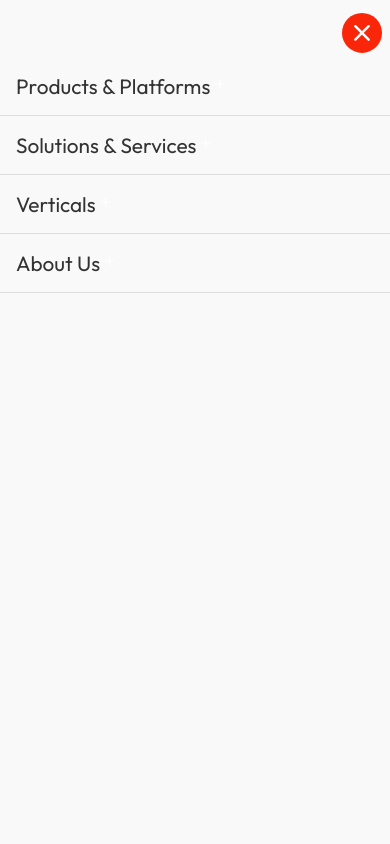
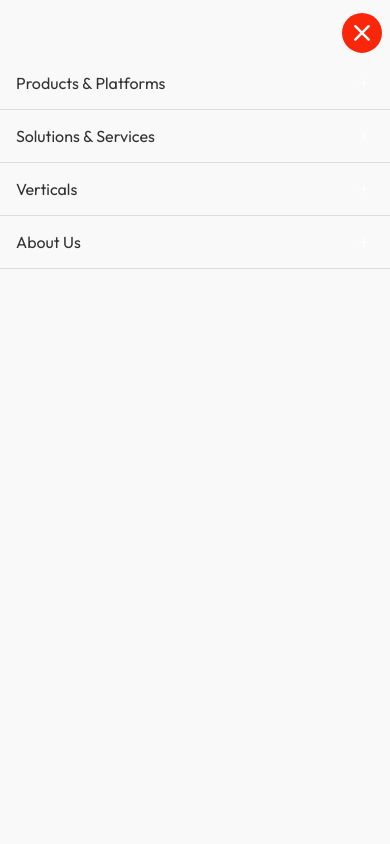
Before and after one commit to pandu255200/website-KT, a Next.js app: page /home in a window 390 px wide. Both pictures are taken after a click on the button 354 px from the left and 32 px from the top of the page. Shown: the top 844 px of the page. Built offline with nearby package versions, Linux system fonts and the light colour scheme; a web font is replaced by a local one.

Commit message:
adding changes to main

```diff
--- a/src/components/layout/footer/style.module.css
+++ b/src/components/layout/footer/style.module.css
@@ -127,70 +127,3 @@
     margin: auto;
   }
 }
-
-
-
-/* Default (already for desktops/laptops) */
-
-/* For screens up to 480px */
-@media (max-width: 480px) {
-  .footer {
-    padding: 1.5rem 2rem; /* reduce padding */
-  }
-
-  .gridContainer {
-    grid-template-columns: repeat(2, 1fr); /* 2 columns */
-    gap: 2rem;
-    margin: 2rem 0;
-  }
-
-  .heading {
-    font-size: 1.2rem;
-    margin-bottom: 1rem;
-  }
-
-  .listItem {
-    font-size: 0.95rem;
-    width: auto; /* allow flexible width */
-  }
-
-  .lastRow {
-    grid-template-columns: 1fr; /* stack last row */
-    text-align: center;
-    gap: 1rem;
-  }
-
-  .lastRowColumn {
-    margin: 0.5rem 0;
-  }
-}
-
-/* For extra small screens up to 380px */
-@media (max-width: 380px) {
-  .footer {
-    padding: 0.5rem ;
-    margin-left: 40px; /* even smaller padding */
-  }
-
-  .gridContainer {
-    grid-template-columns: 1fr; /* single column */
-    gap: 1.5rem;
-    margin: 1.6rem 0;
-  }
-
-  .heading {
-    font-size: 1.1rem;
-  }
-
-  .listItem {
-    font-size: 0.9rem;
-  }
-
-  .lastRow {
-    grid-template-columns: 1fr; /* single column */
-    gap: 0.6rem;
-    font-size: 10px;
-    margin-right: 0.7rem;
-  }
-
-}
--- a/src/components/layout/navbar/index.tsx
+++ b/src/components/layout/navbar/index.tsx
@@ -69,78 +69,78 @@ interface NavLink {
 }
 
 const products: MenuItem[] = [
-  { icon: ZondhaImage, href: "/zodha-gpt" },
-  { icon: FaceGenaiImage, href: "/face-genie" },
-  { icon: AnalyticsImage, href: "/analyticskart" },
+  { icon: ZondhaImage, href: "zodha-gpt" },
+  { icon: FaceGenaiImage, href: "face-genie" },
+  { icon: AnalyticsImage, href: "analyticskart" },
 ];
 
 const verticals: MenuItem[] = [
   {
     icon: TextileIcon,
     text: "Textiles, Fabric & Yarn",
-    href: "/our-verticals/0",
+    href: "our-verticals/0",
   },
-  { icon: FMCGIcon, text: "FMCG", href: "/our-verticals/1" },
+  { icon: FMCGIcon, text: "FMCG", href: "our-verticals/1" },
   {
     icon: RetailIcon,
     text: "Retail, E-commerce & Market Places",
-    href: "/our-verticals/2",
+    href: "our-verticals/2",
   },
   {
     icon: ChemicalsIcon,
     text: "Chemicals & Pharmaceuticals",
-    href: "/our-verticals/3",
+    href: "our-verticals/3",
   },
   {
     icon: ConsumerIcon,
     text: "Consumer, Electronics & Medical Devices",
-    href: "/our-verticals/4",
+    href: "our-verticals/4",
   },
   {
     icon: PowerIcon,
     text: "Power, Energy, Oil & Gas",
-    href: "/our-verticals/5",
+    href: "our-verticals/5",
   },
   {
     icon: RealEstateIcon,
     text: "Real Estates & Heavy Infrastructure",
-    href: "/our-verticals/6",
+    href: "our-verticals/6",
   },
   {
     icon: MiningIcon,
     text: "Mining, Metals & Industrial Automation",
-    href: "/our-verticals/7",
+    href: "our-verticals/7",
   },
   {
     icon: AutomotiveIcon,
     text: "Automotives, Ancillaries & Heavy Machineries",
-    href: "/our-verticals/8",
+    href: "our-verticals/8",
   },
   {
     icon: LogisticsIcon,
     text: "Logistics, Warehousing & Transportation",
-    href: "/our-verticals/9",
+    href: "our-verticals/9",
   },
   {
     icon: HospitalsIcon,
     text: "Hospitals, Healthcare & Lifesciences",
-    href: "/our-verticals/10",
+    href: "our-verticals/10",
   },
   {
     icon: HotelsIcon,
     text: "Hotels, QSR & Hospitality",
-    href: "/our-verticals/11",
+    href: "our-verticals/11",
   },
-  { icon: HotelsIcon, text: "BFSI", href: "/our-verticals/12" },
+  { icon: HotelsIcon, text: "BFSI", href: "our-verticals/12" },
   {
     icon: EducationalIcon,
     text: "Educational Institutes",
-    href: "/our-verticals/13",
+    href: "our-verticals/13",
   },
   {
     icon: HotelsIcon,
     text: "Telecom, Media & Entertainment",
-    href: "/our-verticals/14",
+    href: "our-verticals/14",
   },
 ];
 
@@ -148,56 +148,56 @@ const solutionAndServices: MenuItem[] = [
   {
     icon: AutomationIcon,
     text: "Permit to Work Automation",
-    href: "/solutions-and-services/0",
+    href: "solutions-and-services/0",
   },
   {
     icon: EhsIcon,
     text: "EHS Digitalization",
-    href: "/solutions-and-services/1",
+    href: "solutions-and-services/1",
   },
   {
     icon: DigitalIcon,
     text: "Digital Logbook",
-    href: "/solutions-and-services/2",
+    href: "solutions-and-services/2",
   },
   {
     icon: DataLakeIcon,
     text: "Data Lake Management",
-    href: "/solutions-and-services/3",
+    href: "solutions-and-services/3",
   },
   {
     icon: CloudIcon,
     text: "Cloud Engineering Services",
-    href: "/solutions-and-services/4",
+    href: "solutions-and-services/4",
   },
   {
     icon: AndroidIcon,
     text: "Android/iOS application development",
-    href: "/solutions-and-services/5",
+    href: "solutions-and-services/5",
   },
   {
     icon: FlutterIcon,
     text: "Flutter based application development",
-    href: "/solutions-and-services/6",
+    href: "solutions-and-services/6",
   },
-  { icon: AiIcon, text: "AI Trainings", href: "/solutions-and-services/7" },
+  { icon: AiIcon, text: "AI Trainings", href: "solutions-and-services/7" },
   {
     icon: SupportIcon,
     text: "Tech Support & AMC",
-    href: "/solutions-and-services/8",
+    href: "solutions-and-services/8",
   },
 ];
 
 const aboutUs: MenuItem[] = [
-  { icon: TeamsIcon, text: "Meet our Team", href: "/our-team" },
-  { icon: Blogs, text: "Blogs", href: "/blogs" },
-  { icon: VideosIcon, text: "Videos", href: "/videos" },
-  { icon: InternshipIcon, text: "Internships", href: "/internships" },
-  { icon: CareerIcon, text: "Careers", href: "/career" },
-  { icon: NewsIcon, text: "News & Press Coverage", href: "/news" },
-  { icon: TestimonialsIcon, text: "Testimonials", href: "/testimonials" },
-  { icon: PrivacyIcon, text: "Privacy Policy", href: "/#privacy" },
-  { icon: CaseIcon, text: "Case Studies", href: "/case-study" },
+  { icon: TeamsIcon, text: "Meet our Team", href: "our-team" },
+  { icon: Blogs, text: "Blogs", href: "blogs" },
+  { icon: VideosIcon, text: "Videos", href: "videos" },
+  { icon: InternshipIcon, text: "Internships", href: "internships" },
+  { icon: CareerIcon, text: "Careers", href: "career" },
+  { icon: NewsIcon, text: "News & Press Coverage", href: "news" },
+  { icon: TestimonialsIcon, text: "Testimonials", href: "testimonials" },
+  { icon: PrivacyIcon, text: "Privacy Policy", href: "#privacy" },
+  { icon: CaseIcon, text: "Case Studies", href: "case-study" },
 ];
 
 const navLinks: NavLink[] = [
@@ -270,14 +270,6 @@ export function Navbar() {
     setIsMobileMenuOpen(!isMobileMenuOpen);
   };
 
-  const handleSubItemClick = (href: string) => {
-    router.push(href);
-    setIsMobileMenuOpen(false);
-    setActiveMenuIndex(null);
-    setMenuItem([]);
-    setHeading("");
-  };
-
   return (
     <div className={Styles.container} ref={navRef}>
       <header className={Styles.navbar}>
@@ -348,11 +340,11 @@ export function Navbar() {
 
       {/* Mobile Menu */}
       <div className={`${Styles.mobileMenu} ${isMobileMenuOpen ? Styles.active : ""}`}>
-        <div className={Styles.mobileMenuHeader}>
+        <div className="flex justify-end">
           <Image
             onClick={toggleMobileMenu}
             src={CloseIcon.src}
-            alt="Close"
+            alt="logo"
             className={Styles.closeIcon}
             width={40}
             height={49}
@@ -362,11 +354,11 @@ export function Navbar() {
           <div key={link.text} className={Styles.mobileMenuItem}>
             <div
               onClick={() => handleChangeMenuItems(link.menuItems, link.title, index)}
-              className={Styles.mobileMenuLink}
+              style={{ display: "flex", justifyContent: "space-between", alignItems: "center" }}
             >
-              <Link href={link.href}>
-                <span>{link.text}</span>
-              </Link>
+              <span>
+                {link.text}
+              </span>
               <Image
                 src={activeMenuIndex === index ? RemoveIcon.src : AddIcon.src}
                 alt={activeMenuIndex === index ? "Remove" : "Add"}
@@ -377,13 +369,9 @@ export function Navbar() {
             {activeMenuIndex === index && (
               <div className={Styles.mobileSubMenu}>
                 {link.menuItems.map((item, subIndex) => (
-                  <div
-                    key={subIndex}
-                    onClick={() => handleSubItemClick(item.href)}
-                    className={Styles.mobileSubItem}
-                  >
-                    {item.text}
-                  </div>
+                  <Link href={item.href} key={subIndex} className={Styles.mobileSubItem}>
+                    {item.text}fdsf
+                  </Link>
                 ))}
               </div>
             )}
@@ -428,11 +416,11 @@ export function Navbar() {
             <div className={Styles.imageContainer}>
               <Image
                 src={
-                  activeMenuIndex === 1
+                  activeMenuIndex == 1
                     ? SolutionsImage.src
-                    : activeMenuIndex === 2
-                    ? VerticalsImage.src
-                    : AboutUsImage.src
+                    : activeMenuIndex == 2
+                      ? VerticalsImage.src
+                      : AboutUsImage.src
                 }
                 className={Styles.navImages}
                 alt="Verticals"
--- a/src/components/layout/navbar/style.module.css
+++ b/src/components/layout/navbar/style.module.css
@@ -59,7 +59,7 @@
   cursor: pointer;
 }
 
-.partnerButton > span {
+.partnerButton>span {
   letter-spacing: 0.5px;
   font-size: 15px;
 }
@@ -162,7 +162,7 @@
   transform: translateY(-100%);
   transition: transform 0.3s ease-in-out;
 }
-.mobileMenuLink {
+.mobileMenuLink{
   font-size: 1.3rem;
 }
 .mobileMenu.active {
@@ -228,7 +228,7 @@
     display: block;
     transition: 0.5s linear ease-in;
   }
-  .mobileMenuHeader {
+  .mobileMenuHeader{
     display: flex;
     justify-content: flex-end;
     /* background-color: green; */
```
Also changed, not shown: src/components/layout/products-kart/styles.module.css (line endings or trailing spaces).
